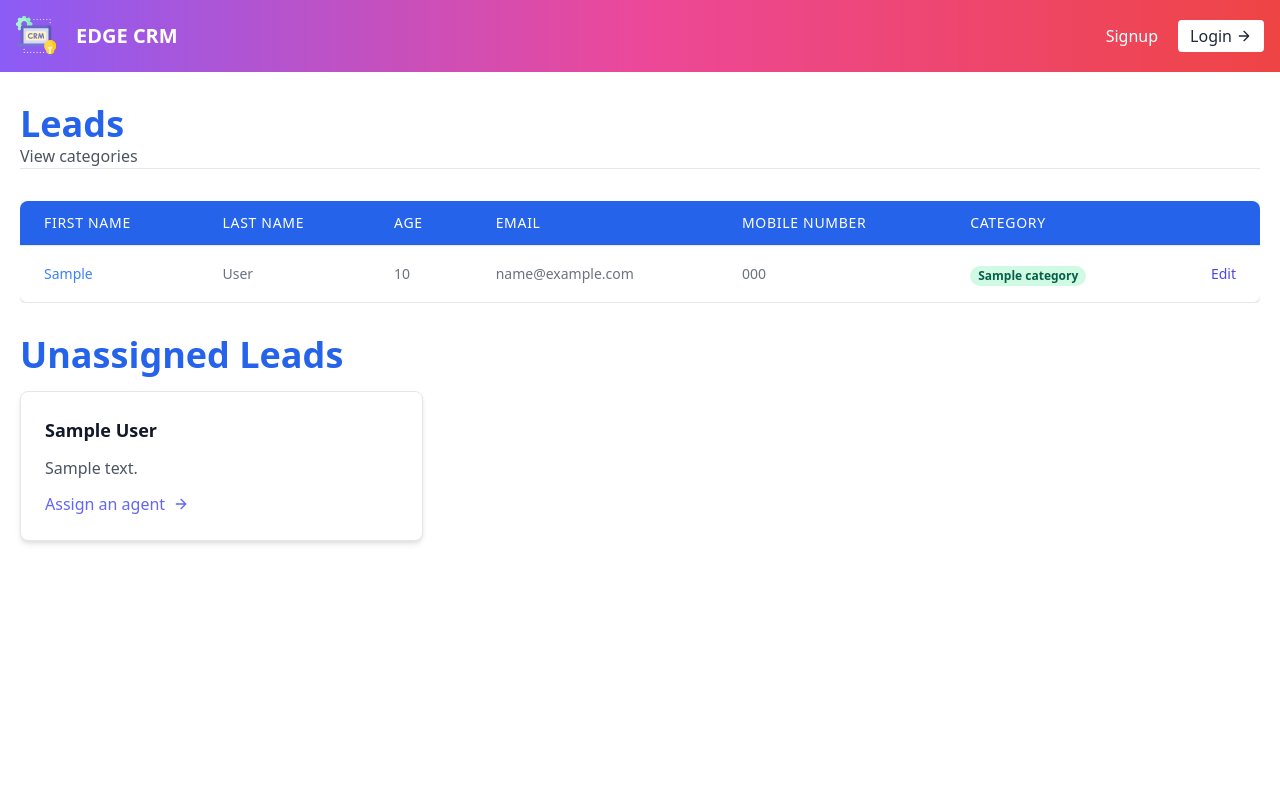
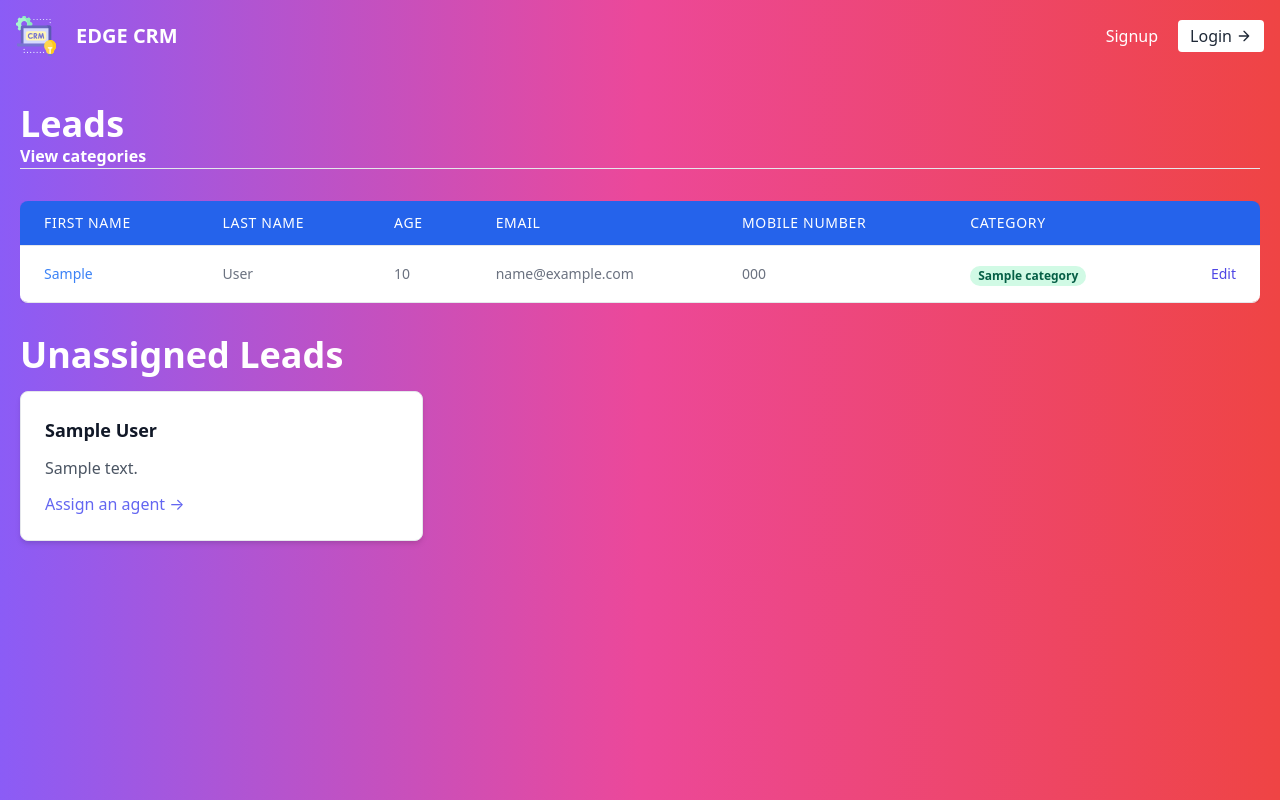
Before and after one commit to youn-gmonk/django-crm, a Django app: template leads/templates/leads/lead_list.html in a window 1280 px wide. Run offline with Django 5.2, Linux system fonts and the light colour scheme; the template is opened without the code that fills it: values that come from a table or form of the project are taken from there, others are empty; tables that the repository leaves empty hold one stand-in row (values such as "Sample post"); some libraries are stand-ins or nearby versions.

Commit message:
touch ups

```diff
--- a/agents/templates/agents/agent_update.html
+++ b/agents/templates/agents/agent_update.html
@@ -8,8 +8,8 @@
     <div class="container px-5 py-24 mx-auto">
         <div class="lg:w-full mx-auto flex flex-wrap">
             <div class="w-full lg:pr-10 lg:py-6 mb-6 lg:mb-0 bg-white rounded-lg shadow-md p-8">
-            <h2 class="text-sm title-font text-gray-500 tracking-widest">AGENT</h2>
-            <h1 class="text-gray-900 text-3xl title-font font-medium mb-4">{{ agent.user.username }}</h1>
+            <h2 class="text-lg font-semibold text-indigo-500 tracking-widest">AGENT</h2>
+            <h3 class="text-3xl text-indigo-600 font-medium mb-4">{{ agent.user.username }}</h3>
 
             <div class="flex mb-4 space-x-4">
                     <a href="{% url 'agents:agent-detail' agent.pk %}" class="flex-grow text-indigo-500 border-b-2 border-indigo-500 py-2 text-lg px-1">
--- a/leads/templates/leads/lead_chart.html
+++ b/leads/templates/leads/lead_chart.html
@@ -29,6 +29,7 @@
                 color: '#555',
                 font: {
                   size: 12,
+                  weight: 'bold',
                 },
               },
             },
--- a/leads/templates/leads/lead_list.html
+++ b/leads/templates/leads/lead_list.html
@@ -2,19 +2,22 @@
 
 {% block content %}
 
+<body class="bg-gradient-to-r from-purple-500 via-pink-500 to-red-500">
 <section class="text-gray-700 body-font">
     <script src="https://cdn.jsdelivr.net/npm/chart.js"></script>
     <div class="container mx-auto px-5 py-8 flex flex-col">
         <div class="w-full mb-8 flex justify-between items-center border-b border-gray-200">
             <div>
-                <h1 class="text-4xl text-blue-600 font-semibold">Leads</h1>
-                <a class="text-gray-600 hover:text-blue-500" href="{% url 'leads:category-list' %}">
-                    View categories
-                </a>
+                <h1 class="text-white text-4xl font-semibold">Leads</h1>
+                <div class="flex space-x-5">
+                    <a class="text-white font-semibold" href="{% url 'leads:category-list' %}">
+                        View categories
+                    </a>
+                </div>
             </div>
             {% if request.user.is_organisor %}
             <div>
-                <a class="text-gray-600 hover:text-blue-500" href="{% url 'leads:lead-create' %}">
+                <a class="text-white font-semibold" href="{% url 'leads:lead-create' %}">
                     Create a new lead
                 </a>
             </div>
@@ -86,7 +89,7 @@
                             </tr>
                         {% empty %}
                             <tr>
-                                <td colspan="7" class="px-6 py-4 whitespace-nowrap text-sm text-gray-500">
+                                <td colspan="7" class="px-6 py-4 whitespace-nowrap text-sm text-white-500">
                                     There are currently no leads
                                 </td>
                             </tr>
@@ -98,17 +101,14 @@
 
         {% if unassigned_leads.exists %}
             <div class="mt-8 flex flex-col">
-                <h1 class="text-4xl text-blue-600 font-semibold">Unassigned Leads</h1>
+                <h1 class="text-4xl text-white font-semibold">Unassigned Leads</h1>
                 <div class="grid grid-cols-1 md:grid-cols-2 lg:grid-cols-3 gap-4 mt-4">
                     {% for lead in unassigned_leads %}
                         <div class="bg-white border border-gray-200 p-6 rounded-lg shadow-md">
                             <h2 class="text-lg font-semibold text-gray-900 mb-3">{{ lead.first_name }} {{ lead.last_name }}</h2>
                             <p class="text-gray-600">{{ lead.description }}</p>
                             <a href="{% url 'leads:assign-agent' lead.pk %}" class="mt-3 text-indigo-500 inline-flex items-center">
-                                Assign an agent
-                                <svg fill="none" stroke="currentColor" stroke-linecap="round" stroke-linejoin="round" stroke-width="2" class="w-4 h-4 ml-2" viewBox="0 0 24 24">
-                                    <path d="M5 12h14M12 5l7 7-7 7"></path>
-                                </svg>
+                                Assign an agent &rarr;
                             </a>
                         </div>
                     {% endfor %}
@@ -119,4 +119,5 @@
 </section>
 <script src="https://cdn.botpress.cloud/webchat/v1/inject.js"></script>
 <script src="https://mediafiles.botpress.cloud/f71160e9-cc44-44b0-86a1-9340786f980e/webchat/config.js" defer></script>
+</body>
 {% endblock content %}
```
Also changed, not shown: agents/templates/agents/agent_delete.html (+14 -11 lines).
